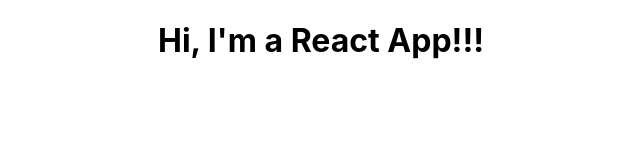
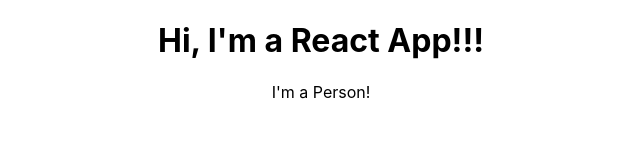
Before and after one commit to ahc2wh/learn-react-complete-guide, a React (Create React App) app: page / in a window 1280 px wide. Shown: the top 160 px of the page, without its empty margins (319-959 px from the left). Built offline with nearby package versions, Linux system fonts and the light colour scheme.

Commit message:
32, Person component created

```diff
--- a/src/App.js
+++ b/src/App.js
@@ -1,100 +1,18 @@
 import './App.css';
-import React from 'react';
-// only have one App uncommented at a time to see the difference
-// this within App is not html but JSX (react self made term), can parse {{expressions}}
-// none of this is actually HTML, React library made react versions of a div and converts them to html's div
-// it gets COMPILED to JSX.
-// because JSX is not javascript ACTUALLY but runs in a .js file, JSX and javascript are in the same space
-// class is reserved for javascript, so JSX decided to use 'className'
-// 'className' is an attribute that translates to class on render
+import React, { Component } from 'react'; // less nested Component this way, vs extends React.Component
+import Person from './Person/Person.js';  // relative path , .js extension not needed but still works
 
-/*function App() {
-  //default App
-  return(
-   <h1>Hi I'm a react app, removing some boiler plate</h1>
-  );
-
-}
-*/
-
-/*
-class App extends React.Component {
-  // component version of App
-  // return with parenthesis, return (); allows nice formatting across multiple lines
+class App extends Component {
   render() {
        return (
         <div className="App">
           <h1>Hi, I'm a React App!!!</h1>
+          <Person />
         </div>
+        //  react identifies <Person> as a custom component
+        // since nothing is nested in between Person, it can be a single < / >
        );
   }
 }
-*/
-
-/*
-class App extends React.Component {
-  render() {
-        // createElement arguments:
-        //1 type element to render to the DOM, can be any other component you import (just not this one we're in)
-        //2 props configuration for this: javascript object
-        //3 ...childrens: whats nested inside this div
-        //          can have multiple separated by comma
-    return React.createElement(
-      'div',
-      {style: { color: "red" }},
-        '<h1>', 'Hi, I\'m a React App!!!', '</h1>'
-     );
-    // <h1> default behavior is to not allow rendering an element inside the div
-  }
-}
-*/
-
-/*
-class App extends React.Component {
-  // have another React.createElement inside as a children parameter it to add more elements <h1>
-  render() {
-    return React.createElement(
-      'div',
-      {style: { color: "red" }},
-        React.createElement('h1',null,'Hi, I\'m a React App!!!')
-     );
-
-  }
-}
-*/
-
-/*
-class App extends React.Component {
-  //  replacing inline styling with className added as {{JS expression}}
-  // this applies the .App styling found in App.css (styling applied to the h1 element)
-  render() {
-    return React.createElement(
-      'div',
-      {},
-        React.createElement('h1',{className: 'App'},'Hi, I\'m a React App!!!')
-     );
-      // equivalent to
-      // return {
-      //  <div className="App">
-      //    <h1>Hi, I'm a React App!!!</h1>
-      //  </div>
-      // }
-  }
-}
-*/
-
-// can only return one element (children elements within are fine, can't have 2 top level sibling)
-class App extends React.Component {
-  render() {
-       return (
-        <div className="App">
-          <h1>Hi, I'm a React App!!!</h1>
-        </div>
-        // JSX complains if uncomment <div> below: must have one parent element
-        //<div></div>
-       );
-  }
-}
-
 export default App;
 // ES6 feature - if you import this whole file, you simply import this class becuase its the default export
--- /dev/null
+++ b/src/Person/Person.js
@@ -0,0 +1,9 @@
+import '../App.css'; //step back one directory back to src
+import React from 'react'; // component not needed, making a function
+
+// ES6 usage
+const person = () => {
+    return <p>I'm a Person!</p>
+}
+
+export default person; //exports this const person with a person function
```
